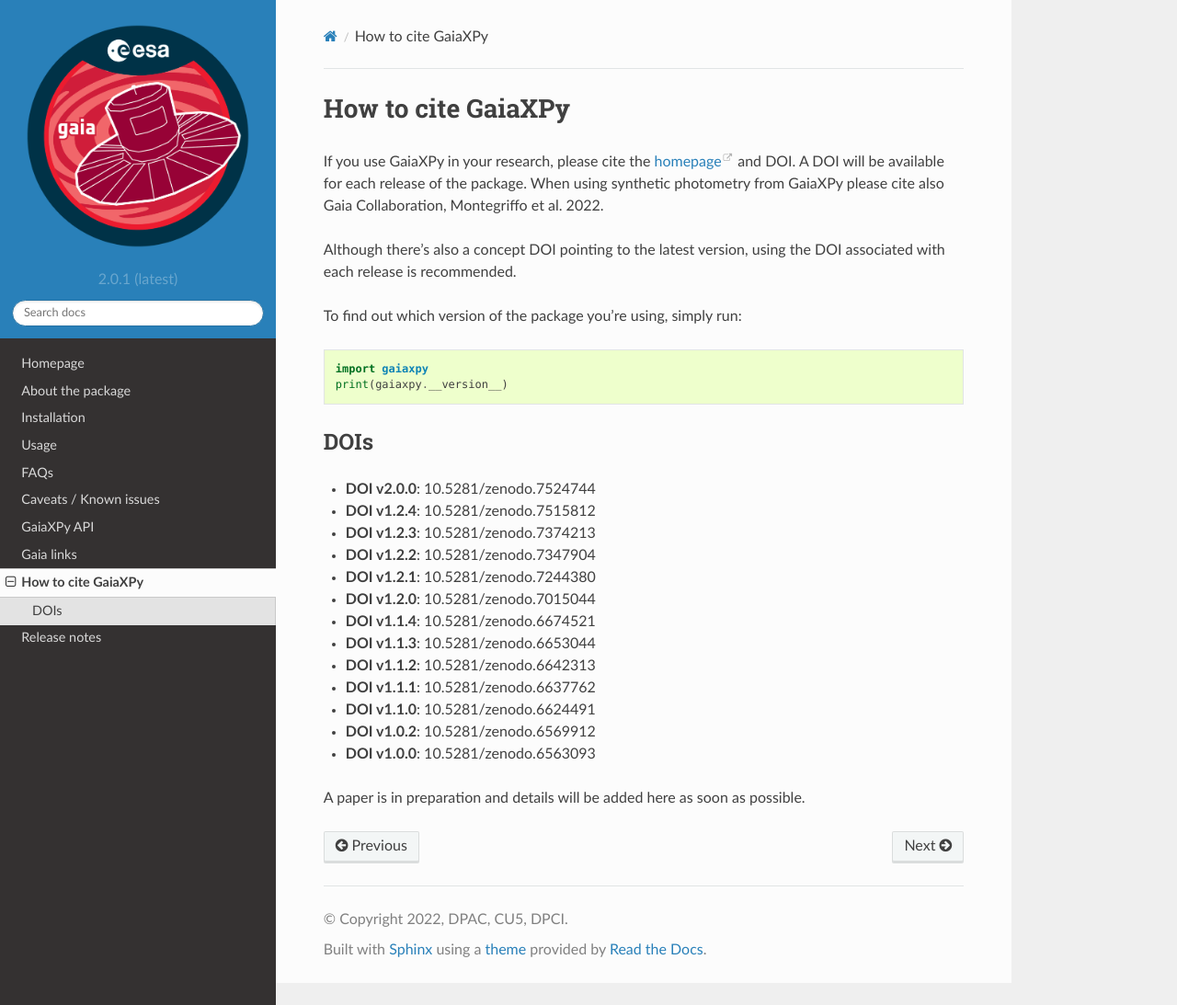
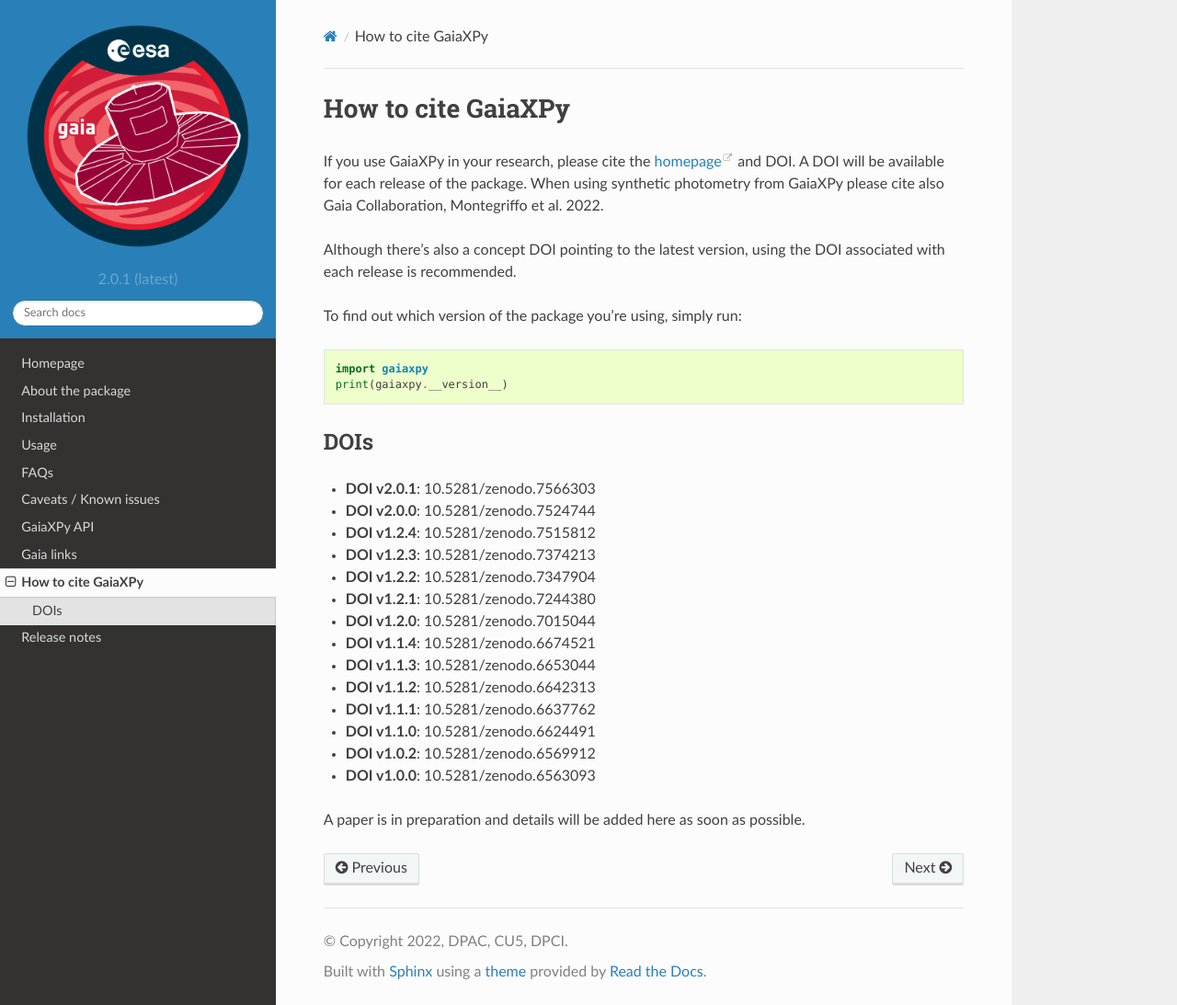
Before and after one commit to gaia-dpci/GaiaXPy, a Sphinx documentation site: the page built from docs/source/cite.rst, in a window 1280 px wide and 1093 px high. Shown: the whole window at 92% size. Built offline with Sphinx 7.4.7 and the Read the Docs theme 2.0.0, drawn with Linux system fonts in a browser that asks for light colours; formulas are drawn with MathJax 3.

Commit message:
Add Zenodo DOI

```diff
--- a/docs/source/cite.rst
+++ b/docs/source/cite.rst
@@ -18,6 +18,8 @@
 
 DOIs
 ----
+* **DOI v2.0.1**: 10.5281/zenodo.7566303
+
 * **DOI v2.0.0**: 10.5281/zenodo.7524744
 
 * **DOI v1.2.4**: 10.5281/zenodo.7515812
```
